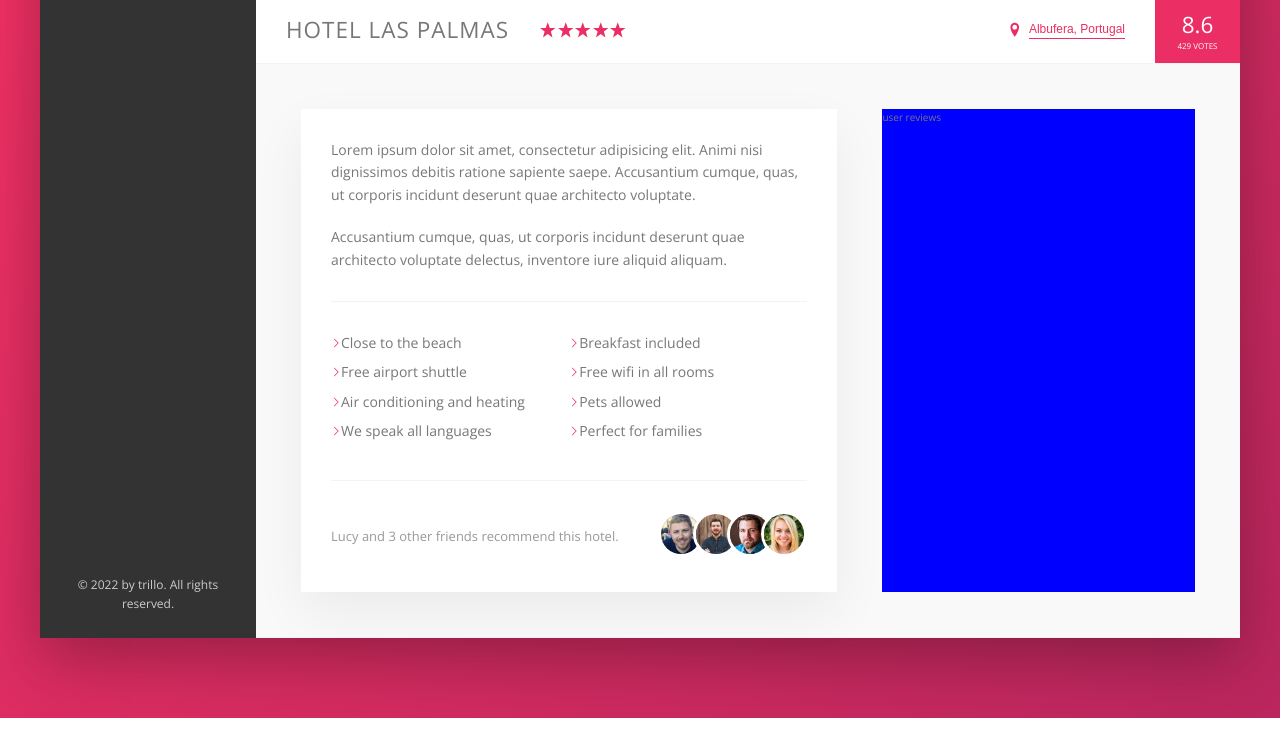
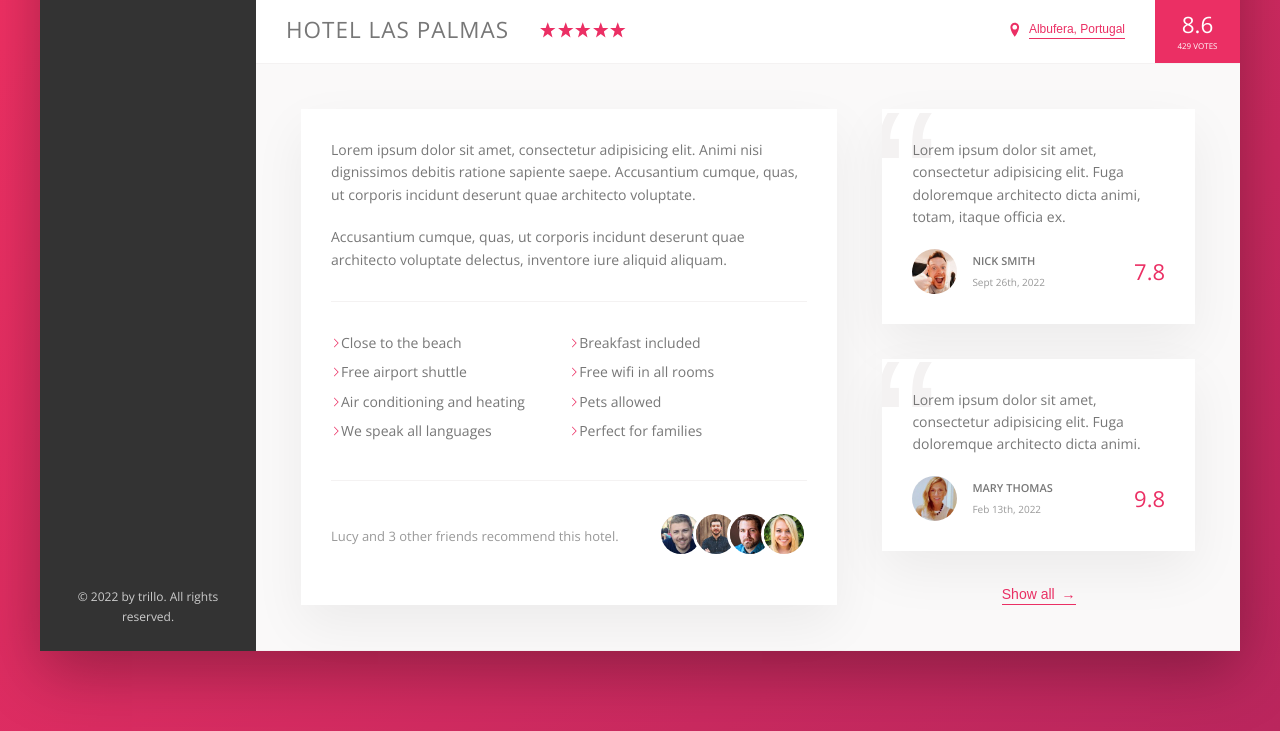
Before and after one commit to Daniel-1017/SASS, a website: page Trillo/index.html in a window 1280 px wide. Shown: the part 538-1269 px from the top of the page. Drawn offline with nearby package versions, Linux system fonts and the light colour scheme.

Commit message:
building the user reviews section

```diff
--- a/Trillo/index.html
+++ b/Trillo/index.html
@@ -201,7 +201,45 @@
               </div>
             </div>
 
-            <div class="user-reviews">user reviews</div>
+            <div class="user-reviews">
+              <figure class="review">
+                <blockquote class="review__text">
+                  Lorem ipsum dolor sit amet, consectetur adipisicing elit. Fuga
+                  doloremque architecto dicta animi, totam, itaque officia ex.
+                </blockquote>
+                <figcaption class="review__user">
+                  <img
+                    src="img/user-1.jpg"
+                    alt="User 1"
+                    class="review__photo"
+                  />
+                  <div class="review__user-box">
+                    <p class="review__user-name">Nick Smith</p>
+                    <p class="review__user-date">Sept 26th, 2022</p>
+                  </div>
+                  <div class="review__rating">7.8</div>
+                </figcaption>
+              </figure>
+              <figure class="review">
+                <blockquote class="review__text">
+                  Lorem ipsum dolor sit amet, consectetur adipisicing elit. Fuga
+                  doloremque architecto dicta animi.
+                </blockquote>
+                <figcaption class="review__user">
+                  <img
+                    src="img/user-2.jpg"
+                    alt="User 2"
+                    class="review__photo"
+                  />
+                  <div class="review__user-box">
+                    <p class="review__user-name">Mary Thomas</p>
+                    <p class="review__user-date">Feb 13th, 2022</p>
+                  </div>
+                  <div class="review__rating">9.8</div>
+                </figcaption>
+              </figure>
+              <button class="btn-inline">Show all <span>&rarr;</span></button>
+            </div>
           </div>
         </main>
       </div>
--- a/Trillo/sass/_components.scss
+++ b/Trillo/sass/_components.scss
@@ -261,8 +261,17 @@
   cursor: pointer;
   transition: all 0.2s;
 
+  & span {
+    margin-left: 3px;
+    transition: margin-left 0.2s;
+  }
+
   &:hover {
     color: var(--color-grey-dark-1);
+
+    span {
+      margin-left: 8px;
+    }
   }
 
   &:focus {
@@ -345,3 +354,65 @@
     }
   }
 }
+
+// REVIEWS
+.review {
+  background-color: #fff;
+  box-shadow: var(--shadow-light);
+  padding: 3rem;
+  margin-bottom: 3.5rem;
+  position: relative;
+  overflow: hidden;
+
+  &__text {
+    margin-bottom: 2rem;
+    position: relative;
+    z-index: 10;
+  }
+
+  &__user {
+    display: flex;
+    align-items: center;
+  }
+
+  &__photo {
+    height: 4.5rem;
+    width: 4.5rem;
+    border-radius: 50%;
+    margin-right: 1.5rem;
+  }
+
+  &__user-box {
+    margin-right: auto;
+  }
+
+  &__user-name {
+    font-size: 1.1rem;
+    font-weight: 600;
+    text-transform: uppercase;
+    margin-bottom: 0.4rem;
+  }
+
+  &__user-date {
+    font-size: 1rem;
+    color: var(--color-grey-dark-3);
+  }
+
+  &__rating {
+    color: var(--color-primary);
+    font-size: 2.2rem;
+    font-weight: 300;
+  }
+
+  &::before {
+    content: "\201C";
+    position: absolute;
+    top: -2.75rem;
+    left: -1rem;
+    line-height: 1;
+    font-size: 20rem;
+    color: var(--color-grey-light-2);
+    font-family: sans-serif;
+    z-index: 1;
+  }
+}
--- a/Trillo/sass/_layout.scss
+++ b/Trillo/sass/_layout.scss
@@ -34,6 +34,7 @@
 }
 
 .detail {
+  font-size: 1.4rem;
   display: flex;
   padding: 4.5rem;
   background-color: var(--color-grey-light-1);
@@ -41,7 +42,6 @@
 }
 
 .description {
-  font-size: 1.4rem;
   background-color: #fff;
   box-shadow: var(--shadow-light);
   padding: 3rem;
@@ -50,6 +50,9 @@
 }
 
 .user-reviews {
-  background-color: blue;
   flex: 1;
+
+  display: flex;
+  flex-direction: column;
+  align-items: center;
 }
```
Also changed, not shown: Trillo/css/style.css.
